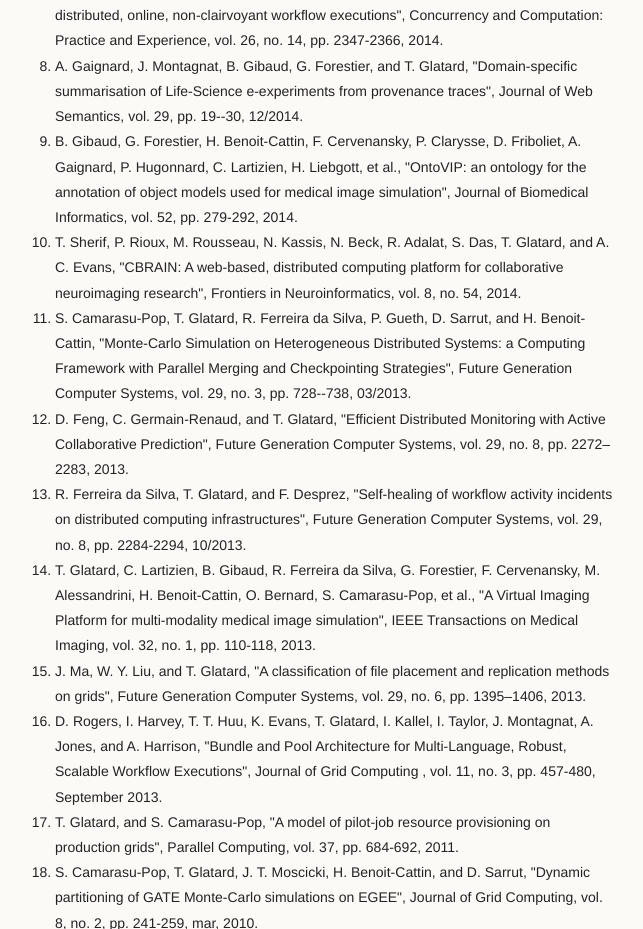
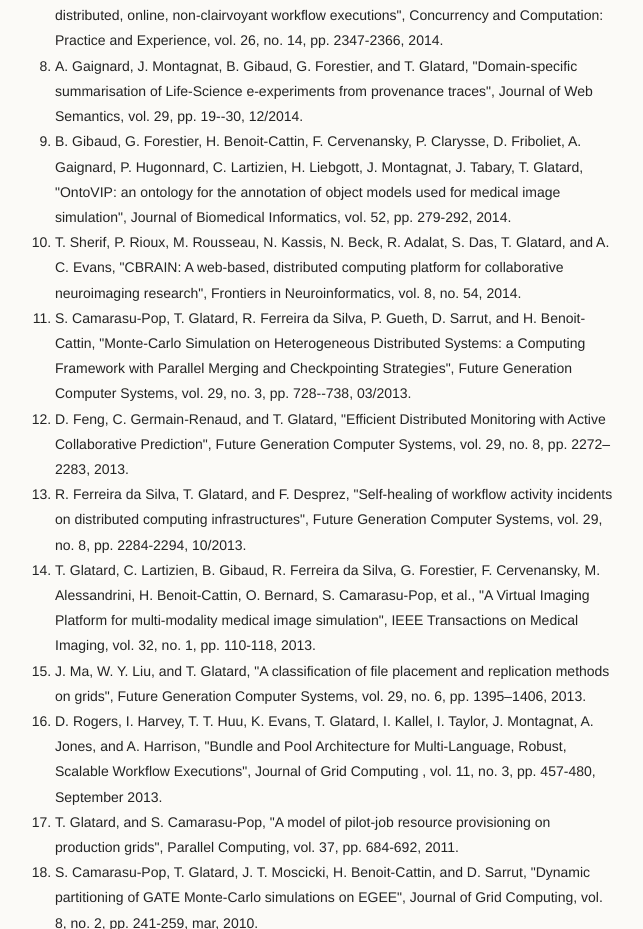
Before and after one commit to glatard/glatard.github.io, a plain HTML site: page index.html in a window 1280 px wide. Shown: the part 1022-1951 px from the top of the page, without its empty margins (280-923 px from the left). Drawn offline with Linux system fonts and the light colour scheme.

Commit message:
Updated publications

```diff
--- a/index.html
+++ b/index.html
@@ -68,7 +68,7 @@
           <li>A. Redolfi, D. Manset, F. Barkhof, L. O. Wahlund, T. Glatard, J. F. Mangin, and G. B. Frisoni, "Head-to-Head Comparison of Two Popular Cortical Thickness Extraction Algorithms: A Cross-Sectional and Longitudinal Study.", PloS one, vol. 10, no. 3: Public Library of Science, pp. e0117692, 2015.</li>
           <li>R. Ferreira da Silva, T. Glatard, and F. Desprez, "Controlling fairness and task granliarity in distributed, online, non-clairvoyant workflow executions", Concurrency and Computation: Practice and Experience, vol. 26, no. 14, pp. 2347-2366, 2014.</li>
           <li>A. Gaignard, J. Montagnat, B. Gibaud, G. Forestier, and T. Glatard, "Domain-specific summarisation of Life-Science e-experiments from provenance traces", Journal of Web Semantics, vol. 29, pp. 19--30, 12/2014.</li>
-          <li>B. Gibaud, G. Forestier, H. Benoit-Cattin, F. Cervenansky, P. Clarysse, D. Friboliet, A. Gaignard, P. Hugonnard, C. Lartizien, H. Liebgott, et al., "OntoVIP: an ontology for the annotation of object models used for medical image simulation", Journal of Biomedical Informatics, vol. 52, pp. 279-292, 2014.</li>
+          <li>B. Gibaud, G. Forestier, H. Benoit-Cattin, F. Cervenansky, P. Clarysse, D. Friboliet, A. Gaignard, P. Hugonnard, C. Lartizien, H. Liebgott, J. Montagnat, J. Tabary, T. Glatard, "OntoVIP: an ontology for the annotation of object models used for medical image simulation", Journal of Biomedical Informatics, vol. 52, pp. 279-292, 2014.</li>
           <li>T. Sherif, P. Rioux, M. Rousseau, N. Kassis, N. Beck, R. Adalat, S. Das, T. Glatard, and A. C. Evans, "CBRAIN: A web-based, distributed computing platform for collaborative neuroimaging research", Frontiers in Neuroinformatics, vol. 8, no. 54, 2014.</li>
           <li>S. Camarasu-Pop, T. Glatard, R. Ferreira da Silva, P. Gueth, D. Sarrut, and H. Benoit-Cattin, "Monte-Carlo Simulation on Heterogeneous Distributed Systems: a Computing Framework with Parallel Merging and Checkpointing Strategies", Future Generation Computer Systems, vol. 29, no. 3, pp. 728--738, 03/2013.</li>
           <li>D. Feng, C. Germain-Renaud, and T. Glatard, "Efficient Distributed Monitoring with Active Collaborative Prediction", Future Generation Computer Systems, vol. 29, no. 8, pp. 2272–2283, 2013.</li>
```
